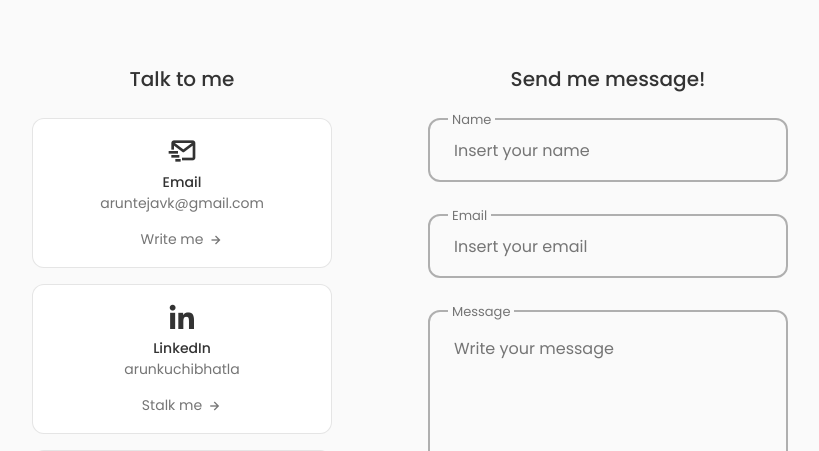
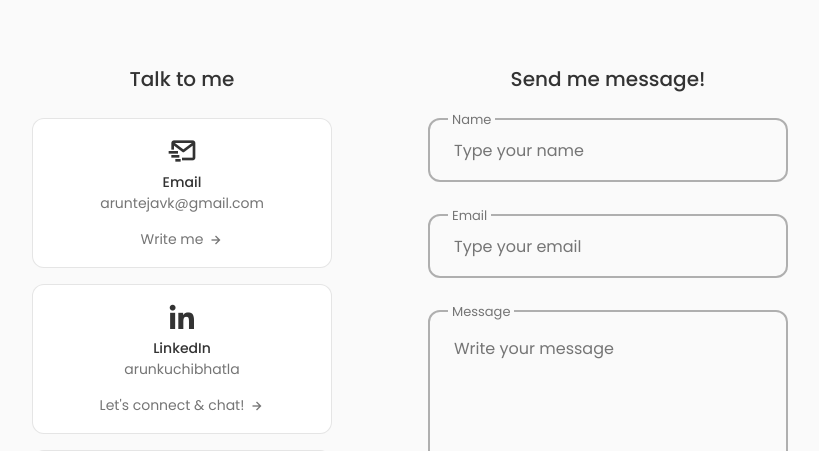
Before and after one commit to Arunteja27/arun-Website, a React (Vite) app: page / in a window 1280 px wide. Shown: the part 3325-3776 px from the top of the page, without its empty margins (230-1049 px from the left). Built offline with nearby package versions, Linux system fonts and the light colour scheme.

Commit message:
updated resume, some typos

```diff
--- a/src/components/about/About.jsx
+++ b/src/components/about/About.jsx
@@ -1,7 +1,7 @@
 import React from "react";
 import "./about.css";
 import AboutImg from "../../assets/arun-says-hi.jpeg";
-import CV from "../../assets/Smith-Cv.pdf";
+import Resume from "../../assets/Resume_Arunteja_Kuchibhatla.pdf";
 import Info from "./Info";
 
 const About = () => {
@@ -26,7 +26,7 @@ const About = () => {
             and better understand how to implement various data structures.
           </p>
 
-          <a download="" href={CV} className="button button--flex">
+          <a download="" href={Resume} className="button button--flex">
             Download Resume
             <svg
               class="button__icon"
--- a/src/components/contact/Contact.jsx
+++ b/src/components/contact/Contact.jsx
@@ -53,7 +53,7 @@ const Contact = () => {
                 href="https://www.linkedin.com/in/arunkuchibhatla/"
                 className="contact__button"
               >
-                Stalk me{" "}
+                Let's connect & chat!{" "}
                 <i className="bx bx-right-arrow-alt contact__button-icon"></i>
               </a>
             </div>
@@ -103,7 +103,7 @@ const Contact = () => {
                 type="text"
                 name="name"
                 className="contact__form-input"
-                placeholder="Insert your name"
+                placeholder="Type your name"
               />
             </div>
 
@@ -113,7 +113,7 @@ const Contact = () => {
                 type="email"
                 name="email"
                 className="contact__form-input"
-                placeholder="Insert your email"
+                placeholder="Type your email"
               />
             </div>
 
```
Also changed, not shown: 1 other file (tests, documents, lock files or other folders).
